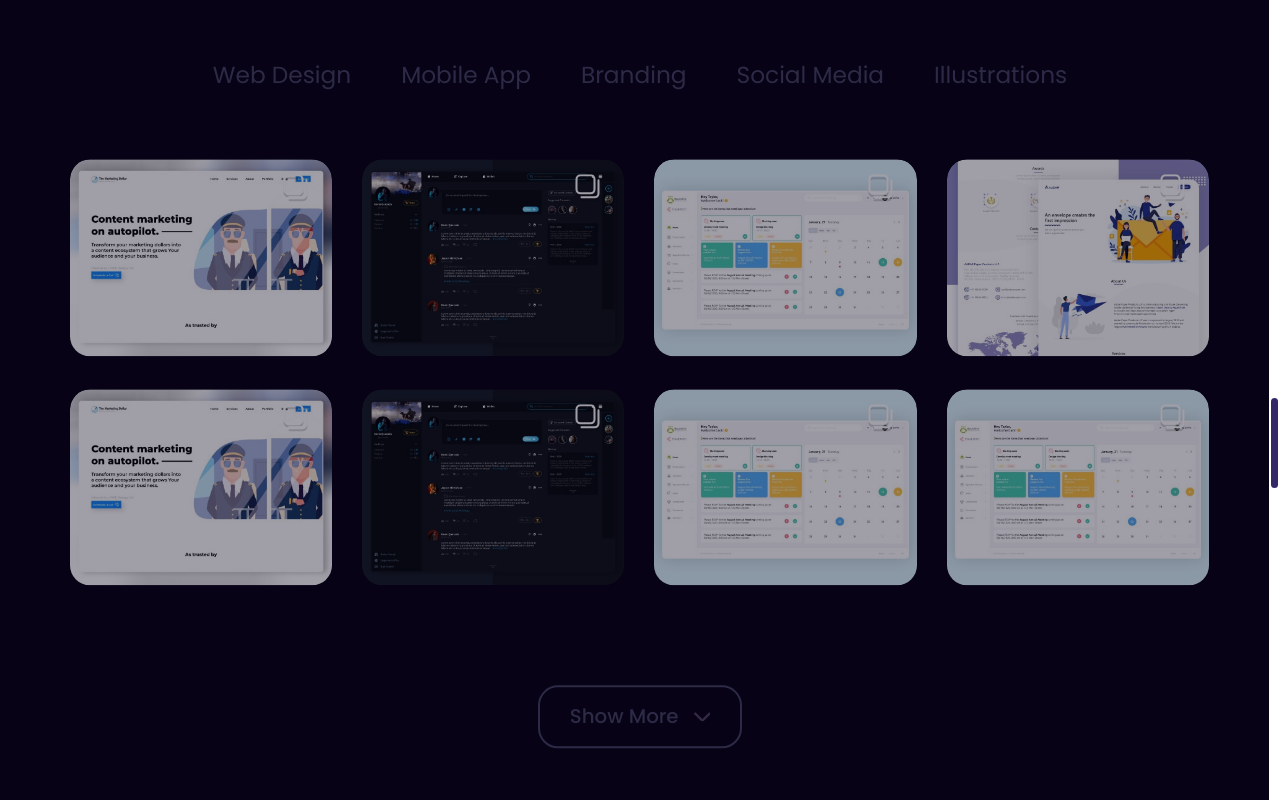
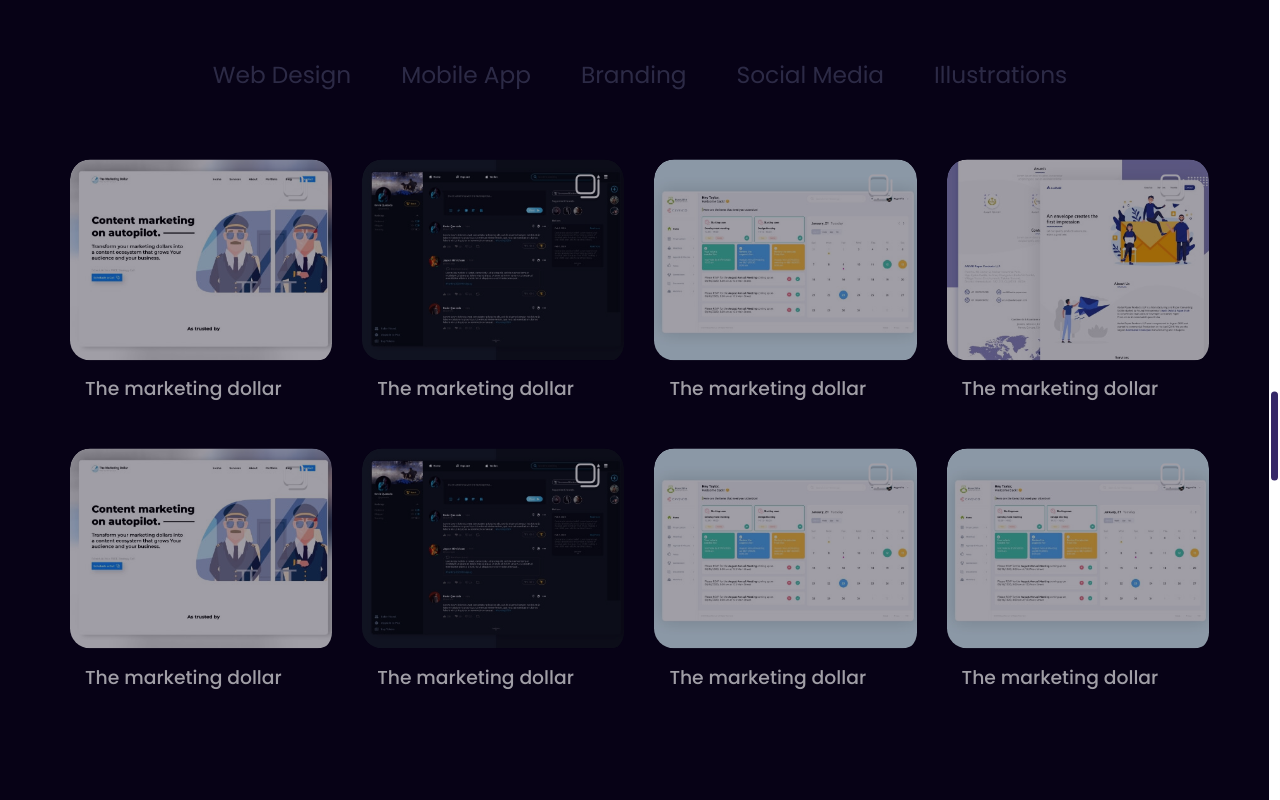
Before and after one commit to daniel-fodor/owento, a PHP site: page / in a window 1280 px wide, after a click on "Portfolio". Run offline with PHP 8.4, Linux system fonts and the light colour scheme; some libraries are stand-ins or nearby versions.

Commit message:
card changes

```diff
--- a/src/index.html
+++ b/src/index.html
@@ -46,6 +46,7 @@
                 <feDisplacementMap in="SourceGraphic" in2="NOISE" scale="20"></feDisplacementMap>
             </filter>
         </svg> -->
+
         <div class="site">
 
             <div class="page-wrapper scroller">
@@ -189,66 +190,87 @@
                                         </div>
                                         <div class="portfolio-items">
                                             <a href="#" class="portfolio-items__item web-design">
+                                                <div class="img-wrapper">
                                                     <img
                                                         src="img/portfolio-01.jpg"
                                                         alt="The marketing dollar"
                                                     />
+                                                </div>
                                                 <div class="item-gallery-sign"><svg xmlns="http://www.w3.org/2000/svg" width="27" height="28.5"><defs><filter id="a1" x="0" y="0" width="27" height="28.5" filterUnits="userSpaceOnUse"><feOffset dy="3"/><feGaussianBlur stdDeviation=".5" result="blur"/><feFlood flood-opacity=".161"/><feComposite operator="in" in2="blur"/><feComposite in="SourceGraphic"/></filter></defs><g filter="url(#a1)"><path data-name="fi-rr-copy" d="M16.5 20h-10a5.006 5.006 0 01-5-5V5a5.006 5.006 0 015-5h10a5.006 5.006 0 015 5v10a5.006 5.006 0 01-5 5zM6.5 2a3 3 0 00-3 3v10a3 3 0 003 3h10a3 3 0 003-3V5a3 3 0 00-3-3zm19 17V6a1 1 0 00-2 0v13a3 3 0 01-3 3h-13a1 1 0 000 2h13a5.006 5.006 0 005-5z" fill="#fff"/></g></svg></div>
                                                 <h3>The marketing dollar</h3>
                                             </a>
                                             <a href="#" class="portfolio-items__item web-design">
+                                                <div class="img-wrapper">
                                                     <img
                                                         src="img/portfolio-02.jpg"
                                                         alt="The marketing dollar"
                                                     />
+                                                </div>
                                                 <div class="item-gallery-sign"><svg xmlns="http://www.w3.org/2000/svg" width="27" height="28.5"><defs><filter id="a2" x="0" y="0" width="27" height="28.5" filterUnits="userSpaceOnUse"><feOffset dy="3"/><feGaussianBlur stdDeviation=".5" result="blur"/><feFlood flood-opacity=".161"/><feComposite operator="in" in2="blur"/><feComposite in="SourceGraphic"/></filter></defs><g filter="url(#a2)"><path data-name="fi-rr-copy" d="M16.5 20h-10a5.006 5.006 0 01-5-5V5a5.006 5.006 0 015-5h10a5.006 5.006 0 015 5v10a5.006 5.006 0 01-5 5zM6.5 2a3 3 0 00-3 3v10a3 3 0 003 3h10a3 3 0 003-3V5a3 3 0 00-3-3zm19 17V6a1 1 0 00-2 0v13a3 3 0 01-3 3h-13a1 1 0 000 2h13a5.006 5.006 0 005-5z" fill="#fff"/></g></svg></div>
                                                 <h3>The marketing dollar</h3>
                                             </a>
                                             <a href="#" class="portfolio-items__item mobile-app">
+                                                <div class="img-wrapper">
                                                     <img
                                                         src="img/portfolio-03.jpg"
                                                         alt="The marketing dollar"
                                                     />
+                                                </div>
                                                 <div class="item-gallery-sign"><svg xmlns="http://www.w3.org/2000/svg" width="27" height="28.5"><defs><filter id="a3" x="0" y="0" width="27" height="28.5" filterUnits="userSpaceOnUse"><feOffset dy="3"/><feGaussianBlur stdDeviation=".5" result="blur"/><feFlood flood-opacity=".161"/><feComposite operator="in" in2="blur"/><feComposite in="SourceGraphic"/></filter></defs><g filter="url(#a3)"><path data-name="fi-rr-copy" d="M16.5 20h-10a5.006 5.006 0 01-5-5V5a5.006 5.006 0 015-5h10a5.006 5.006 0 015 5v10a5.006 5.006 0 01-5 5zM6.5 2a3 3 0 00-3 3v10a3 3 0 003 3h10a3 3 0 003-3V5a3 3 0 00-3-3zm19 17V6a1 1 0 00-2 0v13a3 3 0 01-3 3h-13a1 1 0 000 2h13a5.006 5.006 0 005-5z" fill="#fff"/></g></svg></div>
                                                 <h3>The marketing dollar</h3>
                                             </a>
                                             <a href="#" class="portfolio-items__item branding">
+                                                <div class="img-wrapper">
                                                     <img
                                                         src="img/portfolio-04.jpg"
                                                         alt="The marketing dollar"
                                                     />
+                                                </div>
+
                                                 <div class="item-gallery-sign"><svg xmlns="http://www.w3.org/2000/svg" width="27" height="28.5"><defs><filter id="a5" x="0" y="0" width="27" height="28.5" filterUnits="userSpaceOnUse"><feOffset dy="3"/><feGaussianBlur stdDeviation=".5" result="blur"/><feFlood flood-opacity=".161"/><feComposite operator="in" in2="blur"/><feComposite in="SourceGraphic"/></filter></defs><g filter="url(#a5)"><path data-name="fi-rr-copy" d="M16.5 20h-10a5.006 5.006 0 01-5-5V5a5.006 5.006 0 015-5h10a5.006 5.006 0 015 5v10a5.006 5.006 0 01-5 5zM6.5 2a3 3 0 00-3 3v10a3 3 0 003 3h10a3 3 0 003-3V5a3 3 0 00-3-3zm19 17V6a1 1 0 00-2 0v13a3 3 0 01-3 3h-13a1 1 0 000 2h13a5.006 5.006 0 005-5z" fill="#fff"/></g></svg></div>
                                                 <h3>The marketing dollar</h3>
                                             </a>
                                             <a href="#" class="portfolio-items__item web-design">
+                                                <div class="img-wrapper">
                                                     <img
                                                         src="img/portfolio-01.jpg"
                                                         alt="The marketing dollar"
                                                     />
+                                                </div>
+
                                                 <div class="item-gallery-sign"><svg xmlns="http://www.w3.org/2000/svg" width="27" height="28.5"><defs><filter id="a6" x="0" y="0" width="27" height="28.5" filterUnits="userSpaceOnUse"><feOffset dy="3"/><feGaussianBlur stdDeviation=".5" result="blur"/><feFlood flood-opacity=".161"/><feComposite operator="in" in2="blur"/><feComposite in="SourceGraphic"/></filter></defs><g filter="url(#a6)"><path data-name="fi-rr-copy" d="M16.5 20h-10a5.006 5.006 0 01-5-5V5a5.006 5.006 0 015-5h10a5.006 5.006 0 015 5v10a5.006 5.006 0 01-5 5zM6.5 2a3 3 0 00-3 3v10a3 3 0 003 3h10a3 3 0 003-3V5a3 3 0 00-3-3zm19 17V6a1 1 0 00-2 0v13a3 3 0 01-3 3h-13a1 1 0 000 2h13a5.006 5.006 0 005-5z" fill="#fff"/></g></svg></div>
                                                 <h3>The marketing dollar</h3>
                                             </a>
                                             <a href="#" class="portfolio-items__item web-design">
+                                                <div class="img-wrapper">
                                                     <img
                                                         src="img/portfolio-02.jpg"
                                                         alt="The marketing dollar"
                                                     />
+                                                </div>
+
                                                 <div class="item-gallery-sign"><svg xmlns="http://www.w3.org/2000/svg" width="27" height="28.5"><defs><filter id="a7" x="0" y="0" width="27" height="28.5" filterUnits="userSpaceOnUse"><feOffset dy="3"/><feGaussianBlur stdDeviation=".5" result="blur"/><feFlood flood-opacity=".161"/><feComposite operator="in" in2="blur"/><feComposite in="SourceGraphic"/></filter></defs><g filter="url(#a7)"><path data-name="fi-rr-copy" d="M16.5 20h-10a5.006 5.006 0 01-5-5V5a5.006 5.006 0 015-5h10a5.006 5.006 0 015 5v10a5.006 5.006 0 01-5 5zM6.5 2a3 3 0 00-3 3v10a3 3 0 003 3h10a3 3 0 003-3V5a3 3 0 00-3-3zm19 17V6a1 1 0 00-2 0v13a3 3 0 01-3 3h-13a1 1 0 000 2h13a5.006 5.006 0 005-5z" fill="#fff"/></g></svg></div>
                                                 <h3>The marketing dollar</h3>
                                             </a>
                                             <a href="#" class="portfolio-items__item illustration">
+                                                <div class="img-wrapper">
                                                     <img
                                                         src="img/portfolio-03.jpg"
                                                         alt="The marketing dollar"
                                                     />
+                                                </div>
+
                                                 <div class="item-gallery-sign"><svg xmlns="http://www.w3.org/2000/svg" width="27" height="28.5"><defs><filter id="a8" x="0" y="0" width="27" height="28.5" filterUnits="userSpaceOnUse"><feOffset dy="3"/><feGaussianBlur stdDeviation=".5" result="blur"/><feFlood flood-opacity=".161"/><feComposite operator="in" in2="blur"/><feComposite in="SourceGraphic"/></filter></defs><g filter="url(#a8)"><path data-name="fi-rr-copy" d="M16.5 20h-10a5.006 5.006 0 01-5-5V5a5.006 5.006 0 015-5h10a5.006 5.006 0 015 5v10a5.006 5.006 0 01-5 5zM6.5 2a3 3 0 00-3 3v10a3 3 0 003 3h10a3 3 0 003-3V5a3 3 0 00-3-3zm19 17V6a1 1 0 00-2 0v13a3 3 0 01-3 3h-13a1 1 0 000 2h13a5.006 5.006 0 005-5z" fill="#fff"/></g></svg></div>
                                                 <h3>The marketing dollar</h3>
                                             </a>
                                             <a href="#" class="portfolio-items__item web-design">
+                                                <div class="img-wrapper">
                                                     <img
                                                         src="img/portfolio-03.jpg"
                                                         alt="The marketing dollar"
                                                     />
+                                                </div>
+
                                                 <div class="item-gallery-sign"><svg xmlns="http://www.w3.org/2000/svg" width="27" height="28.5"><defs><filter id="a8" x="0" y="0" width="27" height="28.5" filterUnits="userSpaceOnUse"><feOffset dy="3"/><feGaussianBlur stdDeviation=".5" result="blur"/><feFlood flood-opacity=".161"/><feComposite operator="in" in2="blur"/><feComposite in="SourceGraphic"/></filter></defs><g filter="url(#a8)"><path data-name="fi-rr-copy" d="M16.5 20h-10a5.006 5.006 0 01-5-5V5a5.006 5.006 0 015-5h10a5.006 5.006 0 015 5v10a5.006 5.006 0 01-5 5zM6.5 2a3 3 0 00-3 3v10a3 3 0 003 3h10a3 3 0 003-3V5a3 3 0 00-3-3zm19 17V6a1 1 0 00-2 0v13a3 3 0 01-3 3h-13a1 1 0 000 2h13a5.006 5.006 0 005-5z" fill="#fff"/></g></svg></div>
                                                 <h3>The marketing dollar</h3>
                                             </a>
@@ -724,8 +746,8 @@
 
         <!-- for preloading screen -->
         <script src="https://unpkg.com/imagesloaded@4/imagesloaded.pkgd.min.js"></script>
-
-        <!-- <script src="https://unpkg.com/smooth-scrollbar@8.6.1/dist/smooth-scrollbar.js"></script> -->
+<!--
+        <script src="https://unpkg.com/smooth-scrollbar@8.6.1/dist/smooth-scrollbar.js"></script> -->
 
         <!-- isotope -->
         <script src="https://unpkg.com/isotope-layout@3/dist/isotope.pkgd.js"></script>
@@ -738,7 +760,7 @@
 
         <script src="https://cdnjs.cloudflare.com/ajax/libs/mobile-detect/1.4.5/mobile-detect.min.js"></script>
 
-        <script src="js/app.js?v=5"></script>
+        <script src="js/app.js"></script>
 
     </body>
 </html>
--- a/src/js/app.js
+++ b/src/js/app.js
@@ -29,7 +29,6 @@ function scrollBarInit() {
         lerpVal = 1;
     }
 
-
     locoScroll = new LocomotiveScroll({
         el: document.querySelector(".scroller"),
         smooth: true,
@@ -41,6 +40,8 @@ function scrollBarInit() {
             smooth: true
         }
     });
+
+    console.log(locoScroll);
 
     // bodyScrollBar = Scrollbar.init(scroller, {
     //     delegateTo: document,
--- a/src/scss/pages/_home.scss
+++ b/src/scss/pages/_home.scss
@@ -840,14 +840,8 @@
                 }
 
                 &:hover {
-                    box-shadow: 0 0 25px rgba(#06E9E3, 0.35);
 
                     &:before {
-                        opacity: 1;
-                    }
-
-                    h3 {
-                        transform: none;
                         opacity: 1;
                     }
 
@@ -858,11 +852,6 @@
 
                 &:before {
                     content: "";
-                    background: linear-gradient(
-                        to bottom,
-                        rgba(231, 56, 39, 0) 0%,
-                        rgba(20, 20, 20, 1) 100%
-                    );
                     height: 100%;
                     width: 100%;
                     position: absolute;
@@ -876,25 +865,30 @@
                     }
                 }
 
+                .img-wrapper {
+                    overflow: hidden;
+                    border-radius: 20px;
+                }
+
                 img {
                     border-radius: 20px;
-                    width: 100%;
+                    width: 102%;
                     z-index: 10;
+                    object-fit: cover;
                     transition: all 0.65s ease-in-out;
                 }
 
                 h3 {
-                    position: absolute;
                     z-index: 200;
                     color: #fff;
-                    bottom: 20px;
-                    left: 15px;
                     font-size: 1.25rem;
-                    opacity: 0;
-                    width: 90%;
+                    margin-top: 15px;
+                    opacity: 1;
+                    width: 100%;
+                    padding-left: 15px;
                     padding-right: 15px;
-                    transform: translate(0, 10px);
-                    transition: all 0.55s ease-in-out;
+                    font-weight: 500;
+
                     @media (max-width: 667px) {
                         opacity: 1;
                         transform: none;
```
Also changed, not shown: src/css/style.css. Lines whose indentation alone changed are shown as unchanged.
